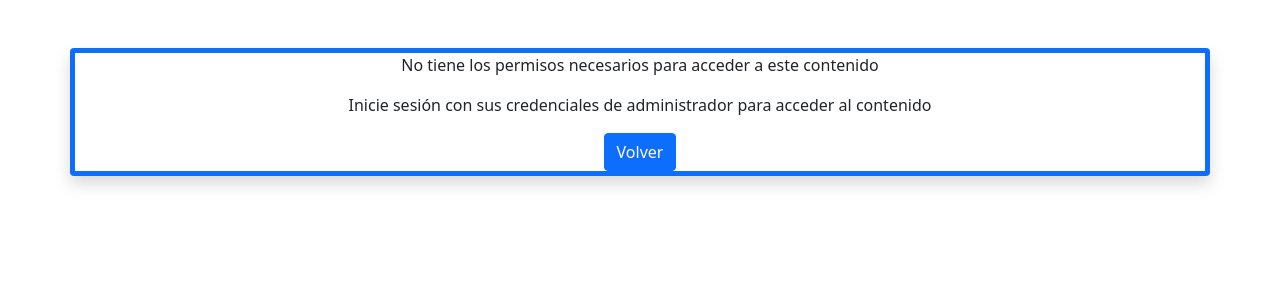
After one commit to walkeriorus/flask-login, a Flask app: template templates/error.html in a window 1280 px wide. The commit adds this page. Shown: the top 300 px of the page. Run offline with Flask 2, Linux system fonts and the light colour scheme; the template is opened without the code that fills it, so the values that code supplies are empty.

Commit message:
Plantilla añadida error.html

```diff
--- a/templates/base.html
+++ b/templates/base.html
@@ -5,6 +5,7 @@
     <meta http-equiv="X-UA-Compatible" content="IE=edge">
     <meta name="viewport" content="width=device-width, initial-scale=1.0">
     <link href="https://cdn.jsdelivr.net/npm/bootstrap@5.0.2/dist/css/bootstrap.min.css" rel="stylesheet" integrity="sha384-EVSTQN3/azprG1Anm3QDgpJLIm9Nao0Yz1ztcQTwFspd3yD65VohhpuuCOmLASjC" crossorigin="anonymous">
+    <link rel="stylesheet" href="{{url_for('static',filename='css/styles.css')}}">
     <title>{% block title %}{% endblock %}</title>
 </head>
 <body>
--- a/templates/carrito.html
+++ b/templates/carrito.html
@@ -14,7 +14,7 @@
     </thead>
     <tbody>
         {% for product in products %}
-        <tr>
+        <tr class="selectible-row">
             <td>{{product.id}}</td>
             <td>{{product.name}}</td>
             <td>{{product.price}}</td>
--- /dev/null
+++ b/templates/error.html
@@ -0,0 +1,12 @@
+{% extends 'base.html' %}
+{% block title %}Usuario no autorizado{% endblock title %}
+{% block main %}
+<div class="container mt-5 border border-5 border-primary rounded text-center shadow">
+    <div class="container-md">
+        <p>No tiene los permisos necesarios para acceder a este contenido</p>
+        <p>Inicie sesión con sus credenciales de administrador para acceder al contenido</p>
+        <a href="{{url_for('verProductos')}}" class="btn btn-primary row">Volver</a>
+    </div>
+</div>
+
+{% endblock main %}
--- a/templates/header.html
+++ b/templates/header.html
@@ -1,6 +1,6 @@
 <nav class="navbar navbar-expand-lg bg-light">
     <div class="container-fluid">
-      <a class="navbar-brand" href="#">Inventario</a>
+      <a class="navbar-brand" href="#">Compras.com</a>
       <button class="navbar-toggler" type="button" data-bs-toggle="collapse" data-bs-target="#navbarSupportedContent" aria-controls="navbarSupportedContent" aria-expanded="false" aria-label="Toggle navigation">
         <span class="navbar-toggler-icon"></span>
       </button>
@@ -8,9 +8,6 @@
         <ul class="navbar-nav me-auto mb-2 mb-lg-0">
           <li class="nav-item">
             <a class="nav-link active" aria-current="page" href="{{url_for('verProductos')}}">Productos</a>
-          </li>
-          <li class="nav-item">
-            <a class="nav-link" href="#">Link</a>
           </li>
           {#esto es un parche temporal, si no hay un usuario loggeado flask-login crea un usuario AnonymousUserMixin el cual no tiene id ni ningun atributo, aunque si las propiedades de userMixin is defined es un test de jinja que devuelce True o False dependiendo de si el nombre a la izquierda esta definido o no #}
 
--- a/templates/productos.html
+++ b/templates/productos.html
@@ -12,7 +12,7 @@
     </thead>
     <tbody>
         {% for product in products %}
-        <tr>
+        <tr class="selectible-row">
             <td>{{product.id}}</td>
             <td>{{product.name}}</td>
             <td>{{product.price}}</td>
```
